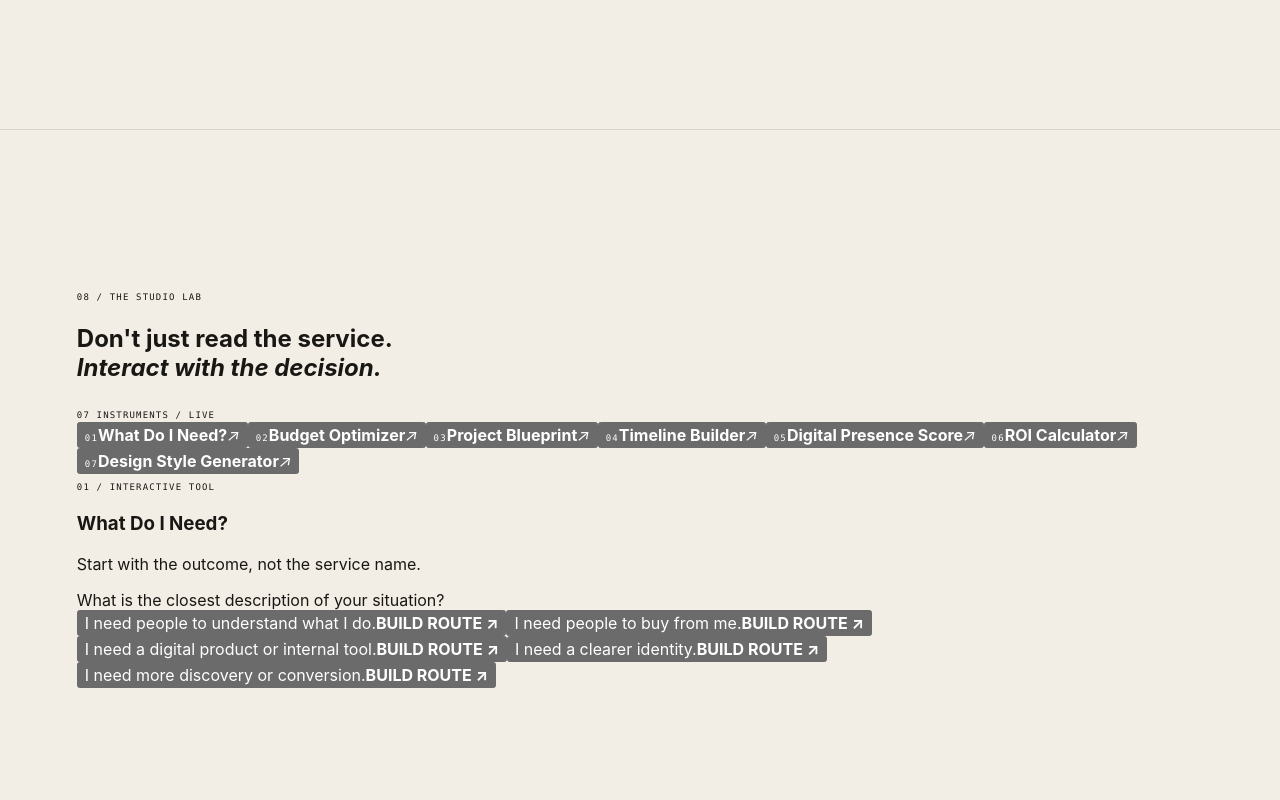
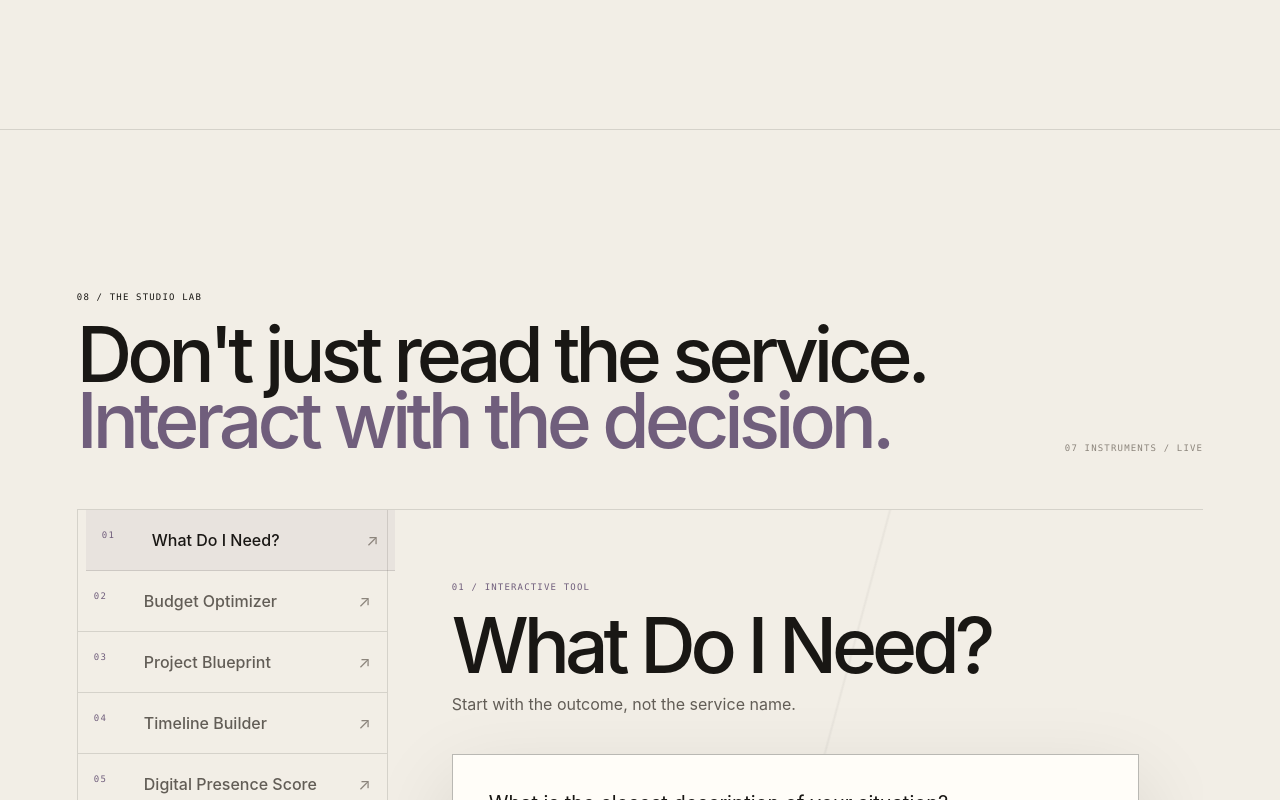
Before and after one commit to Shashwat-Aneja/studio.shashwataneja, a React (Vite) app: page / in a window 1280 px wide. Shown: the part 6760-7560 px from the top of the page. Built offline with nearby package versions, Linux system fonts and the light colour scheme.

Commit message:
feat: add interaction-rich Studio lab motion system

```diff
--- a/src/styles/app.css
+++ b/src/styles/app.css
@@ -39,3 +39,81 @@ section{max-width:1540px;margin:auto;padding:clamp(100px,12vw,180px) clamp(20px,
 .blueprint-grid b{font:8px "SFMono-Regular",Consolas,monospace;color:var(--accent);letter-spacing:.12em}
 .blueprint-grid span{font-size:.82rem;color:var(--copy);text-transform:capitalize}
 @media(max-width:600px){.blueprint-grid{grid-template-columns:1fr}}
+
+.tool-lab{border-bottom:1px solid var(--line);position:relative}
+.tool-lab-head{display:flex;justify-content:space-between;align-items:end;gap:30px;margin-bottom:55px}
+.tool-lab-head h2{font-size:clamp(3rem,6vw,7rem);line-height:.86;letter-spacing:-.065em;font-weight:450;margin:18px 0 0}
+.tool-lab-head h2 i{font-style:normal;color:var(--accent)}
+.tool-lab-head>span{color:var(--muted)}
+.tool-lab-layout{display:grid;grid-template-columns:.38fr 1fr;border-top:1px solid var(--line);border-left:1px solid var(--line)}
+.tool-lab-nav{border-right:1px solid var(--line)}
+.tool-lab-nav button{width:100%;display:grid;grid-template-columns:38px 1fr 20px;gap:12px;text-align:left;padding:20px 16px;border:0;border-bottom:1px solid var(--line);background:transparent;color:var(--copy);transition:transform .45s var(--ease),background .35s,color .3s}
+.tool-lab-nav button:hover,.tool-lab-nav button.active{transform:translateX(8px);background:color-mix(in srgb,var(--accent) 7%,transparent);color:var(--ink)}
+.tool-lab-nav .mono{color:var(--accent)}
+.tool-lab-nav strong{font-weight:500}
+.tool-lab-nav em{justify-self:end;font-style:normal;color:var(--muted)}
+.tool-lab-stage{min-height:600px;padding:clamp(28px,5vw,70px);position:relative;overflow:hidden}
+.tool-lab-stage:before{content:"";position:absolute;inset:0;background:linear-gradient(105deg,transparent 0 49.8%,var(--line) 50%,transparent 50.2%);opacity:.35;pointer-events:none}
+.tool-lab-intro{position:relative;max-width:720px}
+.tool-lab-intro .mono{color:var(--accent)}
+.tool-lab-intro h3{font-size:clamp(2.8rem,6vw,6rem);line-height:.84;letter-spacing:-.065em;font-weight:450;margin:20px 0 16px}
+.tool-lab-intro p{color:var(--copy);max-width:600px}
+.lab-card{position:relative;margin-top:40px;border:1px solid var(--strong);background:var(--panel);padding:clamp(20px,3vw,36px);box-shadow:0 30px 80px rgba(0,0,0,.12);animation:labEnter .65s var(--ease)}
+.lab-question{font-size:1.25rem;margin-bottom:15px}
+.route-card button{width:100%;display:flex;justify-content:space-between;gap:20px;text-align:left;border:0;border-top:1px solid var(--line);background:transparent;color:var(--ink);padding:18px 4px;transition:padding .35s var(--ease),color .25s}
+.route-card button:hover{padding-left:15px;color:var(--accent)}
+.route-card b{font:8px "SFMono-Regular",Consolas,monospace}
+.lab-card label{display:grid;gap:10px;margin-bottom:24px;color:var(--copy)}
+.lab-card output{font-size:clamp(2rem,4vw,4rem);color:var(--ink);letter-spacing:-.06em}
+.lab-card input[type=range]{width:100%;accent-color:var(--accent)}
+.budget-result{border-top:1px solid var(--line);padding-top:20px}
+.budget-result strong{font-size:1.4rem;font-weight:500}
+.budget-result p{color:var(--copy);max-width:600px;line-height:1.6}
+.budget-result .hero-cta{display:inline-flex;margin-top:10px}
+.lab-metrics{display:grid;grid-template-columns:repeat(3,1fr);gap:10px;margin:30px 0}
+.lab-metrics span{border-top:1px solid var(--line);padding-top:12px;color:var(--ink);display:grid;gap:8px}
+.lab-metrics b{font:8px "SFMono-Regular",Consolas,monospace;color:var(--accent)}
+.blueprint-tool>div:first-child{display:grid;gap:10px}
+.blueprint-tool>div:first-child>strong{font-size:clamp(2rem,4vw,4rem);letter-spacing:-.06em;font-weight:450}
+.blueprint-tool p{color:var(--copy)}
+.timeline-tool{display:grid;gap:0}
+.timeline-row{display:grid;grid-template-columns:40px 1fr 45px;gap:12px;align-items:center;border-bottom:1px solid var(--line);padding:17px 0;position:relative}
+.timeline-row .mono{color:var(--accent)}
+.timeline-row div{display:grid;gap:3px}
+.timeline-row small{color:var(--muted)}
+.timeline-row>b{font:10px "SFMono-Regular",Consolas,monospace;color:var(--accent);text-align:right}
+.timeline-row i{grid-column:2/4;height:2px;background:var(--line);position:relative;overflow:hidden}
+.timeline-row i:after{content:"";position:absolute;left:0;top:0;height:100%;width:min(100%,calc(var(--phase)*8%));background:var(--accent);animation:timelineLoad 1.2s var(--ease)}
+.score-tool{display:grid;grid-template-columns:220px 1fr;gap:35px;align-items:center}
+.score-ring{width:190px;height:190px;border-radius:50%;display:grid;place-content:center;text-align:center;border:1px solid var(--line);background:conic-gradient(var(--accent) calc(var(--score)*1%),transparent 0);position:relative}
+.score-ring:after{content:"";position:absolute;inset:9px;border-radius:50%;background:var(--panel)}
+.score-ring strong,.score-ring span{position:relative;z-index:1}
+.score-ring strong{font-size:4rem;line-height:.8;letter-spacing:-.08em}
+.score-ring span{color:var(--muted)}
+.score-inputs{display:grid;gap:10px}
+.score-inputs label{grid-template-columns:100px 1fr 25px;align-items:center;margin:0}
+.score-inputs label span{font-size:.78rem}
+.score-inputs b{color:var(--accent);font:9px "SFMono-Regular",Consolas,monospace}
+.score-tool>p{grid-column:1/-1;color:var(--muted);font-size:.8rem;line-height:1.5}
+.roi-tool{display:grid;grid-template-columns:1fr 1fr;gap:15px}
+.roi-result{grid-column:1/-1;border-top:1px solid var(--line);padding-top:25px;margin-top:5px;display:grid;gap:8px}
+.roi-result strong{font-size:clamp(3rem,6vw,6rem);line-height:.8;letter-spacing:-.07em;font-weight:450}
+.roi-result small{color:var(--muted)}
+.style-options{display:flex;flex-wrap:wrap;gap:7px;margin-bottom:25px}
+.style-options button{border:1px solid var(--line);background:transparent;color:var(--copy);padding:9px 11px;font:9px "SFMono-Regular",Consolas,monospace;transition:transform .3s var(--ease),border-color .3s,color .3s}
+.style-options button:hover,.style-options button.active{transform:translateY(-3px);border-color:var(--accent);color:var(--ink)}
+.style-preview{min-height:230px;border:1px solid var(--line);padding:28px;display:grid;align-content:center;gap:12px;margin-bottom:18px;transition:background .4s,transform .6s var(--ease)}
+.style-preview strong{font-size:clamp(3rem,6vw,6rem);line-height:.8;letter-spacing:-.07em;font-weight:450}
+.style-preview p{max-width:550px;color:var(--copy)}
+.style-editorial{background:color-mix(in srgb,var(--accent) 7%,transparent)}
+.style-technical{background:repeating-linear-gradient(90deg,transparent 0 40px,color-mix(in srgb,var(--accent) 8%,transparent) 41px)}
+.style-minimal{background:var(--bg)}
+.style-expressive{transform:rotate(-1deg) scale(1.01)}
+.style-corporate{border-width:2px}
+.style-cinematic{background:radial-gradient(circle at 70% 30%,color-mix(in srgb,var(--accent) 15%,transparent),transparent 55%)}
+.style-playful{border-radius:28px}
+.style-architectural{background:linear-gradient(var(--line) 1px,transparent 1px),linear-gradient(90deg,var(--line) 1px,transparent 1px);background-size:32px 32px}
+@keyframes labEnter{from{opacity:0;transform:translateY(18px) scale(.985)}to{opacity:1;transform:none}}
+@keyframes timelineLoad{from{transform:scaleX(0);transform-origin:left}to{transform:scaleX(1);transform-origin:left}}
+@media(max-width:800px){.tool-lab-head{display:block}.tool-lab-head>span{display:block;margin-top:18px}.tool-lab-layout{grid-template-columns:1fr}.tool-lab-nav{border-right:0;display:grid;grid-template-columns:1fr 1fr}.tool-lab-nav button{border-right:1px solid var(--line)}.lab-metrics{grid-template-columns:1fr}.score-tool{grid-template-columns:1fr}.score-ring{margin:auto}.roi-tool{grid-template-columns:1fr}.roi-result{grid-column:auto}}
+@media(max-width:600px){.tool-lab-nav{grid-template-columns:1fr}.tool-lab-stage{padding:22px}.timeline-row{grid-template-columns:30px 1fr 35px}}
```
